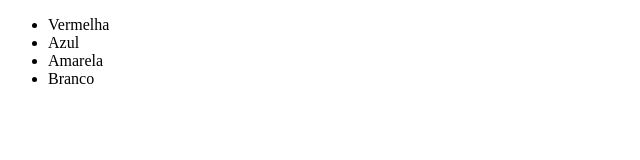
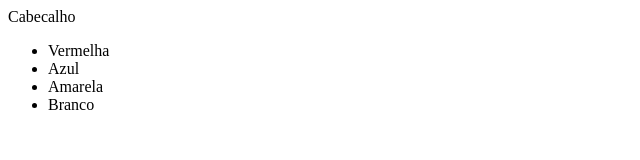
Before and after one commit to feshow27/minha-pagina, a plain HTML site: page index.html in a window 1280 px wide. Shown: the whole page, without its empty margins (0-640 px from the left). Drawn offline with Linux system fonts and the light colour scheme.

Commit message:
adicionar cabecalho

```diff
--- a/index.html
+++ b/index.html
@@ -6,6 +6,7 @@
   <title>Document</title>
 </head>
 <body>
+  <header>Cabecalho</header>
  <ul>
   <li>Vermelha</li>
   <li>Azul</li>
```
